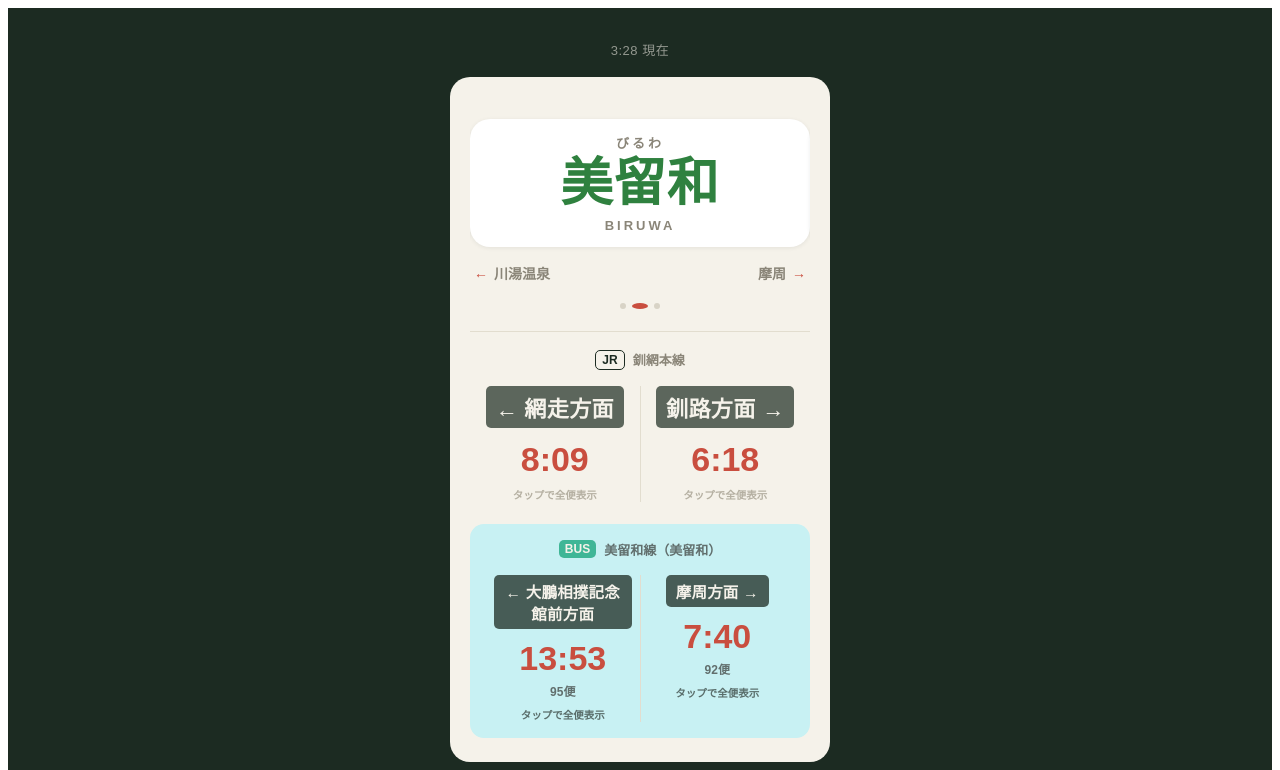
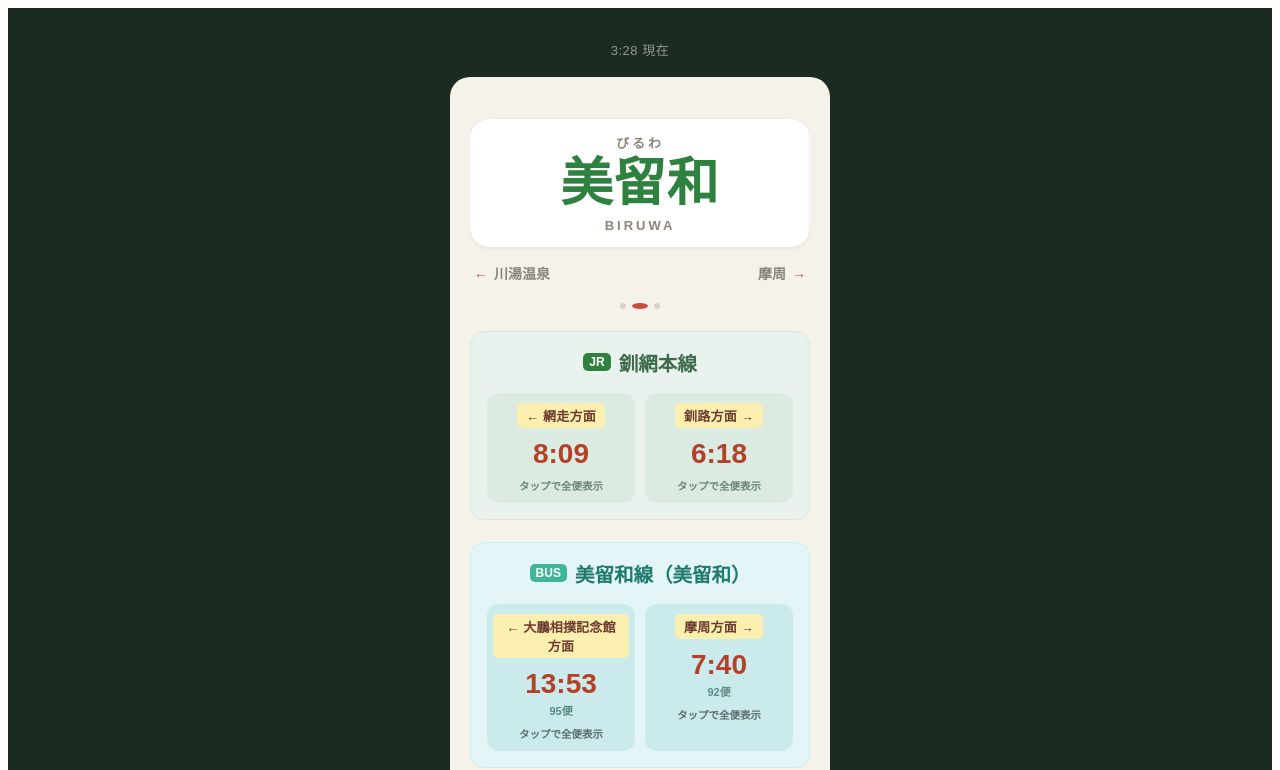
Before and after one commit to toliodesign/teshikaga-app-01, a React (Vite) app: page / in a window 1280 px wide. Shown: the top 770 px of the page. Built offline with nearby package versions, Linux system fonts and the light colour scheme.

Commit message:
Add files via upload

```diff
--- a/src/App.jsx
+++ b/src/App.jsx
@@ -293,7 +293,7 @@
             </div>
 
             <div style={styles.directionRow}>
-              <div style={styles.directionCol} onClick={() => setPopup({ kind: 'jr', direction: 'abashiri' })}>
+              <div style={{ ...styles.directionCol, ...styles.directionColJr }} onClick={() => setPopup({ kind: 'jr', direction: 'abashiri' })}>
                 <div style={styles.directionLabel}>← 網走方面</div>
                 {abashiriNext != null ? (
                   <div style={styles.nextTime}>{fmt(abashiriNext)}</div>
@@ -302,8 +302,7 @@
                 )}
                 <div style={styles.tapHint}>タップで全便表示</div>
               </div>
-              <div style={styles.colDivider} />
-              <div style={styles.directionCol} onClick={() => setPopup({ kind: 'jr', direction: 'kushiro' })}>
+              <div style={{ ...styles.directionCol, ...styles.directionColJr }} onClick={() => setPopup({ kind: 'jr', direction: 'kushiro' })}>
                 <div style={styles.directionLabel}>釧路方面 →</div>
                 {kushiroNext != null ? (
                   <div style={styles.nextTime}>{fmt(kushiroNext)}</div>
@@ -323,8 +322,8 @@
             </div>
 
             <div style={styles.directionRow}>
-              <div style={styles.directionCol} onClick={() => setPopup({ kind: 'bus', direction: 'to_kawayu' })}>
-                <div style={styles.busDirectionLabel}>← 大鵬相撲記念館前方面</div>
+              <div style={{ ...styles.directionCol, ...styles.directionColBus }} onClick={() => setPopup({ kind: 'bus', direction: 'to_kawayu' })}>
+                <div style={styles.busDirectionLabel}>← 大鵬相撲記念館方面</div>
                 {busNext.to_kawayu ? (
                   <>
                     <div style={styles.nextTime}>{fmt(busNext.to_kawayu.time)}</div>
@@ -335,8 +334,7 @@
                 )}
                 <div style={styles.tapHintOnBus}>タップで全便表示</div>
               </div>
-              <div style={styles.colDivider} />
-              <div style={styles.directionCol} onClick={() => setPopup({ kind: 'bus', direction: 'to_mashu' })}>
+              <div style={{ ...styles.directionCol, ...styles.directionColBus }} onClick={() => setPopup({ kind: 'bus', direction: 'to_mashu' })}>
                 <div style={styles.busDirectionLabel}>摩周方面 →</div>
                 {busNext.to_mashu ? (
                   <>
@@ -426,7 +424,10 @@
     <div style={styles.popupOverlay} onClick={onClose}>
       <div style={styles.popupBox} onClick={(e) => e.stopPropagation()}>
         <div style={styles.popupHeader}>
-          <div style={styles.popupStationName}>{station.name}駅</div>
+          <div style={styles.popupStationName}>
+            <span style={styles.jrBadge}>JR</span>
+            {station.name}駅
+          </div>
           <div style={styles.popupDirectionLabel}>{label}</div>
         </div>
         <div style={styles.popupList}>
@@ -461,8 +462,11 @@
     <div style={styles.popupOverlay} onClick={onClose}>
       <div style={styles.popupBox} onClick={(e) => e.stopPropagation()}>
         <div style={styles.popupHeader}>
-          <div style={styles.popupStationName}>{stop?.stopName}</div>
-          <div style={{ ...styles.popupDirectionLabel, background: 'rgba(28,43,34,0.75)', color: '#F5F2EA' }}>{label}</div>
+          <div style={styles.popupStationName}>
+            <span style={styles.busBadge}>BUS</span>
+            {stop?.stopName}
+          </div>
+          <div style={styles.popupDirectionLabel}>{label}</div>
         </div>
         <div style={styles.popupList}>
           {trips.length === 0 && (
@@ -604,8 +608,11 @@
     width: 16,
   },
   jrSection: {
-    borderTop: '1px solid #E2DDCF',
-    paddingTop: 18,
+    background: '#EAF2ED',
+    border: '1px solid #D7E7DE',
+    borderRadius: 14,
+    marginTop: 22,
+    padding: 16,
   },
   jrLabelRow: {
     display: 'flex',
@@ -617,17 +624,19 @@
   jrBadge: {
     fontSize: 12,
     fontWeight: 800,
-    border: '1.5px solid #1C2B22',
+    color: '#FFFFFF',
+    background: '#2F813F',
     borderRadius: 5,
     padding: '2px 6px',
   },
   jrLine: {
-    fontSize: 13,
-    color: '#8A8578',
-    fontWeight: 600,
+    fontSize: 19.5,
+    color: '#3D6B4C',
+    fontWeight: 700,
   },
   busSection: {
-    background: '#C8F1F3',
+    background: '#E3F5F6',
+    border: '1px solid #C8F1F3',
     borderRadius: 14,
     marginTop: 22,
     padding: 16,
@@ -642,34 +651,32 @@
   busBadge: {
     fontSize: 12,
     fontWeight: 800,
-    color: '#F5F2EA',
+    color: '#FFFFFF',
     background: '#3FB696',
     borderRadius: 5,
     padding: '2px 6px',
   },
   busLine: {
-    fontSize: 13,
-    color: '#2B2A26',
-    fontWeight: 600,
-    opacity: 0.65,
+    fontSize: 19.5,
+    color: '#1F7A6E',
+    fontWeight: 700,
   },
   busDirectionLabel: {
     display: 'inline-block',
-    fontSize: 15.5,
-    color: '#F5F2EA',
-    background: 'rgba(28,43,34,0.75)',
+    fontSize: 13,
+    color: '#6B3A2E',
+    background: '#FBEFB0',
     fontWeight: 800,
     letterSpacing: 0.2,
-    padding: '5px 10px',
+    padding: '3px 9px',
     borderRadius: 5,
     marginBottom: 10,
   },
   tripIdLabel: {
-    fontSize: 12,
-    color: '#2B2A26',
+    fontSize: 11,
+    color: '#5C8A83',
     fontWeight: 700,
-    opacity: 0.65,
-    marginTop: 4,
+    marginTop: 2,
   },
   busWarning: {
     marginTop: 14,
@@ -684,45 +691,48 @@
   directionRow: {
     display: 'flex',
     alignItems: 'stretch',
+    gap: 10,
   },
   directionCol: {
     flex: 1,
     textAlign: 'center',
-    padding: '0 8px',
+    padding: '10px 6px',
     cursor: 'pointer',
     borderRadius: 12,
     transition: 'background 0.15s',
   },
-  colDivider: {
-    width: 1,
-    background: '#E2DDCF',
+  directionColJr: {
+    background: '#DCEBE2',
+  },
+  directionColBus: {
+    background: '#CBEAEC',
   },
   directionLabel: {
     display: 'inline-block',
-    fontSize: 22.1,
-    color: '#F5F2EA',
-    background: 'rgba(28,43,34,0.7)',
+    fontSize: 13,
+    color: '#6B3A2E',
+    background: '#FBEFB0',
     fontWeight: 800,
-    letterSpacing: 0.3,
-    padding: '5px 10px',
+    letterSpacing: 0.2,
+    padding: '3px 9px',
     borderRadius: 5,
-    marginBottom: 12,
+    marginBottom: 10,
   },
   nextTime: {
-    fontSize: 34,
+    fontSize: 28,
     fontWeight: 800,
     fontVariantNumeric: 'tabular-nums',
-    color: '#C94E3F',
+    color: '#B34129',
   },
   noMore: {
     fontSize: 15,
-    color: '#8A8578',
+    color: '#6E6A62',
     fontWeight: 700,
     padding: '10px 0',
   },
   tapHint: {
     fontSize: 10.5,
-    color: '#B5B0A2',
+    color: '#6B8577',
     marginTop: 8,
     fontWeight: 600,
   },
@@ -757,16 +767,19 @@
     marginBottom: 4,
   },
   popupStationName: {
+    display: 'flex',
+    alignItems: 'center',
+    gap: 8,
     fontSize: 20,
     fontWeight: 800,
   },
   popupDirectionLabel: {
     display: 'inline-block',
-    fontSize: 12.5,
-    color: '#F5F2EA',
-    background: '#C94E3F',
+    fontSize: 16,
+    color: '#6B3A2E',
+    background: '#FBEFB0',
     fontWeight: 800,
-    padding: '3px 9px',
+    padding: '5px 12px',
     borderRadius: 5,
     marginTop: 8,
     marginBottom: 14,
```
